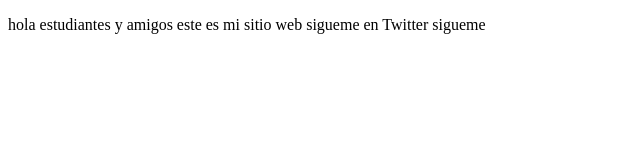
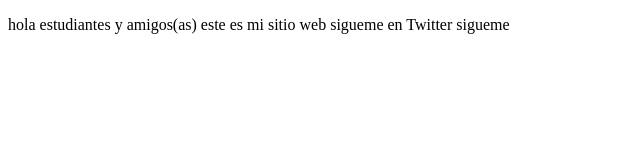
Before and after one commit to DiegoSSanabria/proyectoDemoCursoPrework, a plain HTML site: page index.html in a window 1280 px wide. Shown: the full height of the page, 0-640 px from the left. Drawn offline with Linux system fonts and the light colour scheme.

Commit message:
Cambios personas

```diff
--- a/index.html
+++ b/index.html
@@ -7,7 +7,7 @@
 </head>
 <body>
     <p>
-        hola estudiantes y amigos este es mi sitio web
+        hola estudiantes y amigos(as) este es mi sitio web
         sigueme en Twitter sigueme
     </p>
 </body>
```
